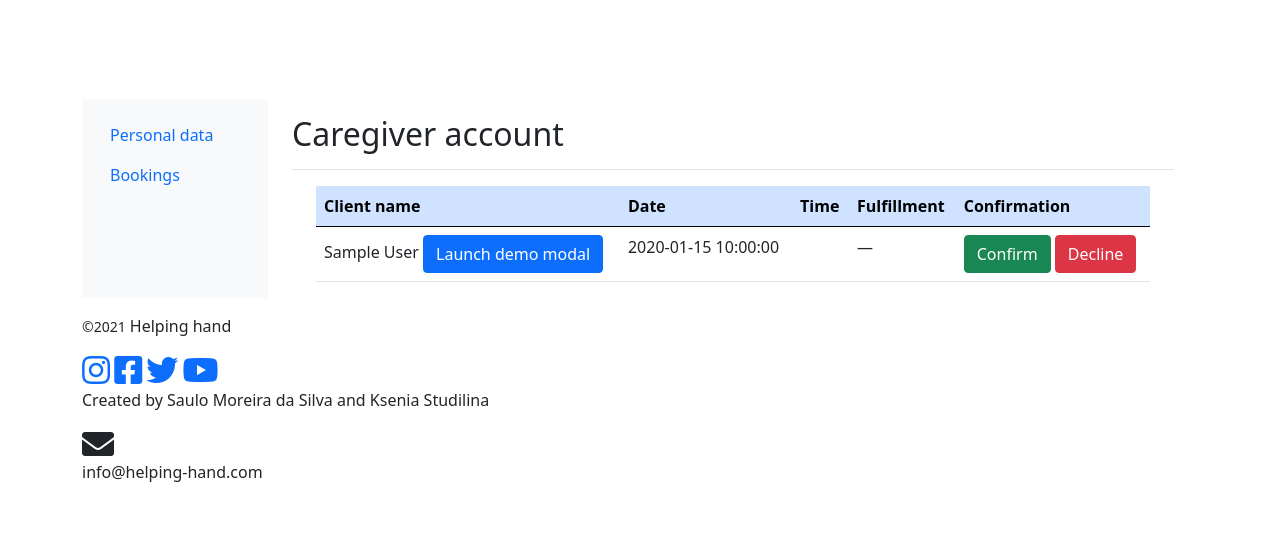
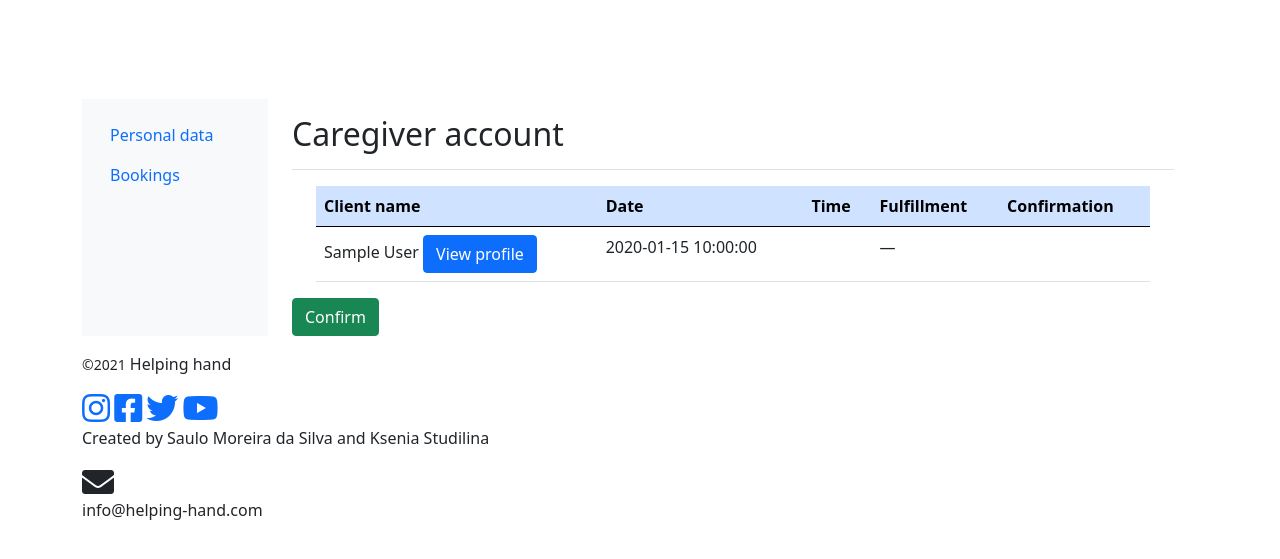
Before and after one commit to moreirasaulo/helping-hand, a PHP site: template templates/caregiverbookings.html.twig in a window 1280 px wide. Shown: the part 133-692 px from the top of the page. Run offline with PHP 8.4, Linux system fonts and the light colour scheme; the template is opened without the code that fills it: most values are stand-ins (such as "Sample title", 1, 10 or a date in 2020); some libraries are stand-ins or nearby versions; some web fonts are replaced.

Commit message:
view client info by caregiver

```diff
--- a/templates/accountcaregiver.html.twig
+++ b/templates/accountcaregiver.html.twig
@@ -74,7 +74,7 @@
           </li>
           {% if userSession.role == "caregiver" %}
             <li class="nav-item">
-            <a class="nav-link"  href="#">
+            <a class="nav-link"  href="caregiverschedule">
               <span data-feather="shopping-cart"></span>
               Manage schedule
             </a>
--- a/templates/caregiverbookings.html.twig
+++ b/templates/caregiverbookings.html.twig
@@ -21,13 +21,6 @@
 
 {% block content %}
 <br><br><br><br><br>
-{% if errorList %}
-            <ul class="errorMsg">
-            {% for error in errorList %}
-                <li>{{error}}</li>
-            {% endfor %}
-            </ul>
-    {% endif %}
 {% if success %}
             <p>{{success}}</p>
     {% endif %}
@@ -53,7 +46,7 @@
           </li>
           {% if userSession.role == "caregiver" %}
             <li class="nav-item">
-            <a class="nav-link"  href="#">
+            <a class="nav-link"  href="caregiverschedule">
               <span data-feather="shopping-cart"></span>
               Manage schedule
             </a>
@@ -92,19 +85,33 @@
                 <tr>
                     <td>{{booking.firstName}} {{booking.lastName}}
                       <!-- Button trigger modal -->
-<button type="button" class="btn btn-primary" data-bs-toggle="modal" data-bs-target="#exampleModal">
-  Launch demo modal
-</button>
-
-
+                  <button type="button" class="btn btn-primary" data-bs-toggle="modal" data-bs-target="#clientprofile">
+                    View profile
+                  </button>
+                  <!-- Modal -->
+                  <div class="modal fade" id="clientprofile" tabindex="-1" aria-labelledby="modallabel" aria-hidden="true">
+                    <div class="modal-dialog">
+                      <div class="modal-content">
+                        <div class="modal-header">
+                          <h5 class="modal-title" id="modallabel">{{booking.firstName}} {{booking.lastName}}</h5>
+                          <button type="button" class="btn-close" data-bs-dismiss="modal" aria-label="Close"></button>
+                        </div>
+                        <div class="modal-body">
+                        <p>About client</p>
+                        <p> {{booking.description}} </p>
+                        </div>
+                        <div class="modal-footer">
+                          <button type="button" class="btn btn-secondary" data-bs-dismiss="modal">Close</button>
+                        </div>
+                      </div>
+                    </div>
+                  </div>
                     </td>
                     <td>{{booking.dateTime}}</td>
                     <td></td>
                     <td>{% if booking.isFullfiled == 0 %} &mdash; {% else %} &check; {% endif %} </td>
                     <td>
                         {% if booking.isConfirmed == false %}
-                        <button type="button"  name="confirm" class="btn btn-success">Confirm</button>
-                        <button type="button" onclick="window.location='bookingconfirm/{{booking.clientID}}/{{booking.availabilityID}}'" name="decline" class="btn btn-danger">Decline</button>
 
                          {% else %}
                             {% if booking.isAccepted == 0 %} Declined {% else %} Accepted  {% endif %}
@@ -121,24 +128,12 @@
           {% endif %}
     </div>
 
-<!-- Modal -->
-<div class="modal fade" id="exampleModal" tabindex="-1" aria-labelledby="exampleModalLabel" aria-hidden="true">
-  <div class="modal-dialog">
-    <div class="modal-content">
-      <div class="modal-header">
-        <h5 class="modal-title" id="exampleModalLabel">Modal title</h5>
-        <button type="button" class="btn-close" data-bs-dismiss="modal" aria-label="Close"></button>
-      </div>
-      <div class="modal-body">
-
-      </div>
-      <div class="modal-footer">
-        <button type="button" class="btn btn-secondary" data-bs-dismiss="modal">Close</button>
-        <button type="button" class="btn btn-primary">Save changes</button>
-      </div>
-    </div>
-  </div>
-</div>
+<form method="POST">
+                        <input type="text" name="clientID" disabled class="visually-hidden" value="{{booking.clientID}}"/>
+                        <input type="text" name="availID" disabled class="visually-hidden" value="{{booking.availabilityID}}"/>
+                        <input type="submit" name="confirm" id="confirm" value="Confirm" class="btn btn-success"/>
+                       <!-- <input type="submit" name="decline" id="decline" value="Decline" class="btn btn-danger"/> -->
+                        </form>
 
     </main>
   </div>
--- a/teste.php
+++ b/teste.php
@@ -3,10 +3,8 @@
 require_once "vendor/autoload.php";
 require_once 'init.php';
 
-$bookings = DB::query("SELECT reservations.clientID, reservations.availabilityID, users.id FROM reservations
- INNER JOIN availabilities ON reservations.availabilityID = availabilities.id INNER JOIN users ON reservations.clientID = users.id
- WHERE availabilities.caregiverID = %d ORDER BY id DESC", 2);
+$availabilities = DB::query("SELECT * FROM availabilities LEFT OUTER JOIN reservations ON availabilities.id = reservations.availabilityID WHERE caregiverID = %d ORDER BY id DESC", 2);
 
- print_r($bookings);
+ print_r($availabilities);
 
 ?>
--- a/user.php
+++ b/user.php
@@ -195,7 +195,7 @@ $app->post('/register', function ($request, $response, $args) {
         $photoData = file_get_contents($photo->file);
         DB::insert('users', [ 'firstName' => $firstName, 'lastName' => $lastName, 'gender' => $gender,
         'dateOfBirth' => $dateOfBirth, 'phoneNo' => $phone, 'address' => $address, 'postalCode' => $postalCode,
-        'email' => $email, 'password' => $password, 'role' => $role, 'photo' => $photoData, 'description' => $description]);
+        'email' => $email, 'password' => $password, 'role' => $role, 'photo' => $photoData, 'imageMimeType' => $mimeType,'description' => $description]);
         return $this->view->render($response, 'login.html.twig');
     }
 });
```
Also changed, not shown: main.php (+40 -7 lines), images/caregiver3.jpg.
